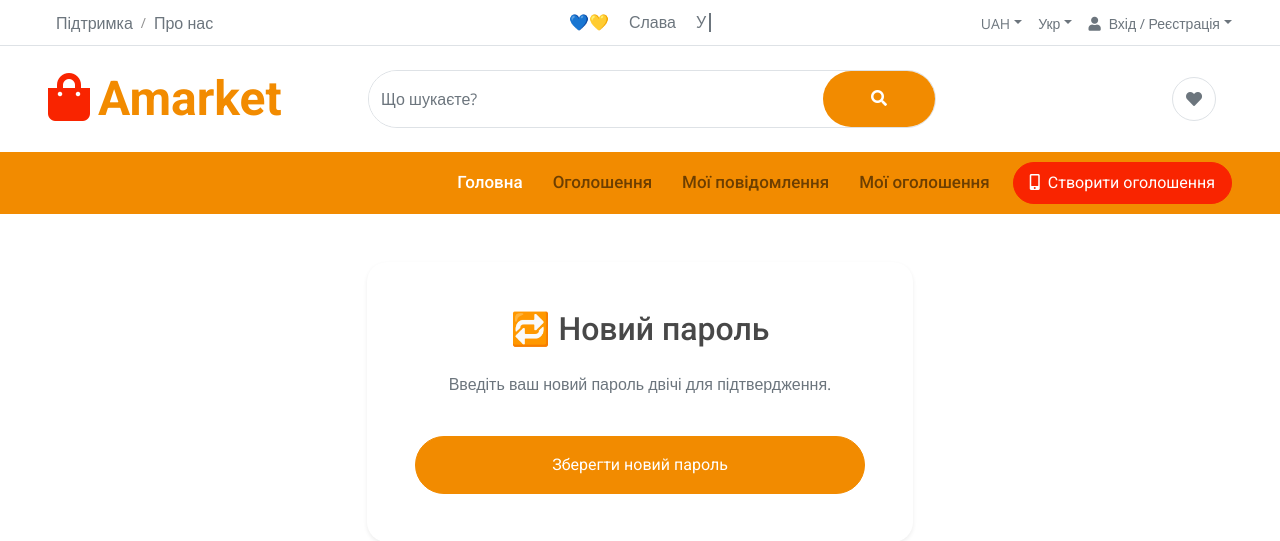
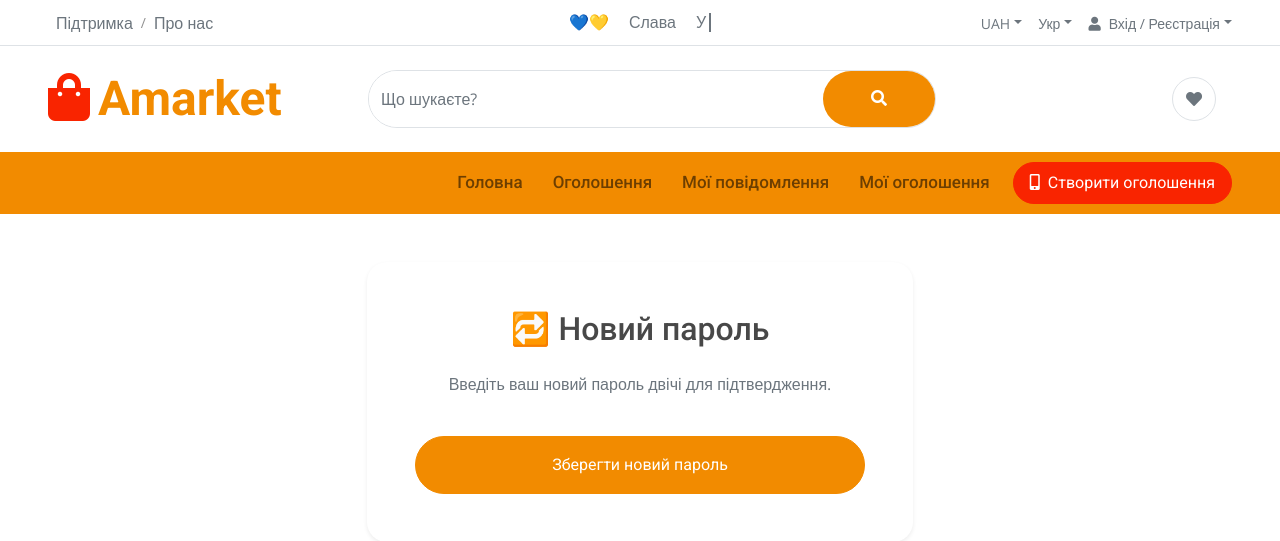
Before and after one commit to ArsenAltunyan-alt/Coursework_Altunyan_IPZ_Amarket, a Django app: page /accounts/password-reset/1/1/ in a window 1280 px wide. Shown: the top 541 px of the page. Run offline with Django 5.2, Linux system fonts and the light colour scheme; some libraries are stand-ins or nearby versions.

Commit message:
Refactor templates

```diff
--- a/accounts/forms.py
+++ b/accounts/forms.py
@@ -182,6 +182,5 @@ class ProfileUpdateForm(forms.ModelForm):
 
     def __init__(self, *args, **kwargs):
         super().__init__(*args, **kwargs)
-        # Робимо всі поля необов'язковими для редагування
         for field in self.fields:
             self.fields[field].required = False
--- a/accounts/views.py
+++ b/accounts/views.py
@@ -102,7 +102,6 @@ def user_login(request):
                 messages.success(request, f'Ласкаво просимо, {user.first_name} {user.last_name}!')
                 return redirect('accounts:profile')
     else:
-        # Встановлюємо маркер, що користувач на сторінці входу
         request.session['social_login_action'] = 'login'
         form = CustomLoginForm()
 
--- a/main/templates/main/base.html
+++ b/main/templates/main/base.html
@@ -161,13 +161,13 @@
                     </button>
                     <div class="collapse navbar-collapse" id="navbarCollapse">
                         <div class="navbar-nav ms-auto py-0">
-                            <a href="{% url 'home' %}" class="nav-item nav-link active">Головна</a>
-                            <a href="{% url 'announcement:list' %}" class="nav-item nav-link">Оголошення</a>
+                            <a href="{% url 'home' %}" class="nav-item nav-link {% if request.path == '/' %}active{% endif %}">Головна</a>
+                            <a href="{% url 'announcement:list' %}" class="nav-item nav-link {% if '/announcement/' in request.path and 'user' not in request.path %}active{% endif %}">Оголошення</a>
                             {% if user.is_authenticated %}
-                            <a href="{% url 'accounts:profile' %}" class="nav-item nav-link">Профіль</a>
+                            <a href="{% url 'accounts:profile' %}" class="nav-item nav-link {% if '/accounts/profile' in request.path %}active{% endif %}">Профіль</a>
                             {% endif %}
-                            <a href="{% url 'chat:index' %}" class="nav-item nav-link">Мої повідомлення</a>
-                            <a href="{% url 'announcement:user_list' %}" class="nav-item nav-link me-2">Мої оголошення</a>
+                            <a href="{% url 'chat:index' %}" class="nav-item nav-link {% if '/chat/' in request.path %}active{% endif %}">Мої повідомлення</a>
+                            <a href="{% url 'announcement:user_list' %}" class="nav-item nav-link me-2 {% if 'user_list' in request.path %}active{% endif %}">Мої оголошення</a>
                         </div>
                         <a href="{% url 'announcement:create' %}"
                             class="btn btn-secondary rounded-pill py-2 px-4 px-lg-3 mb-3 mb-md-3 mb-lg-0"><i
```
